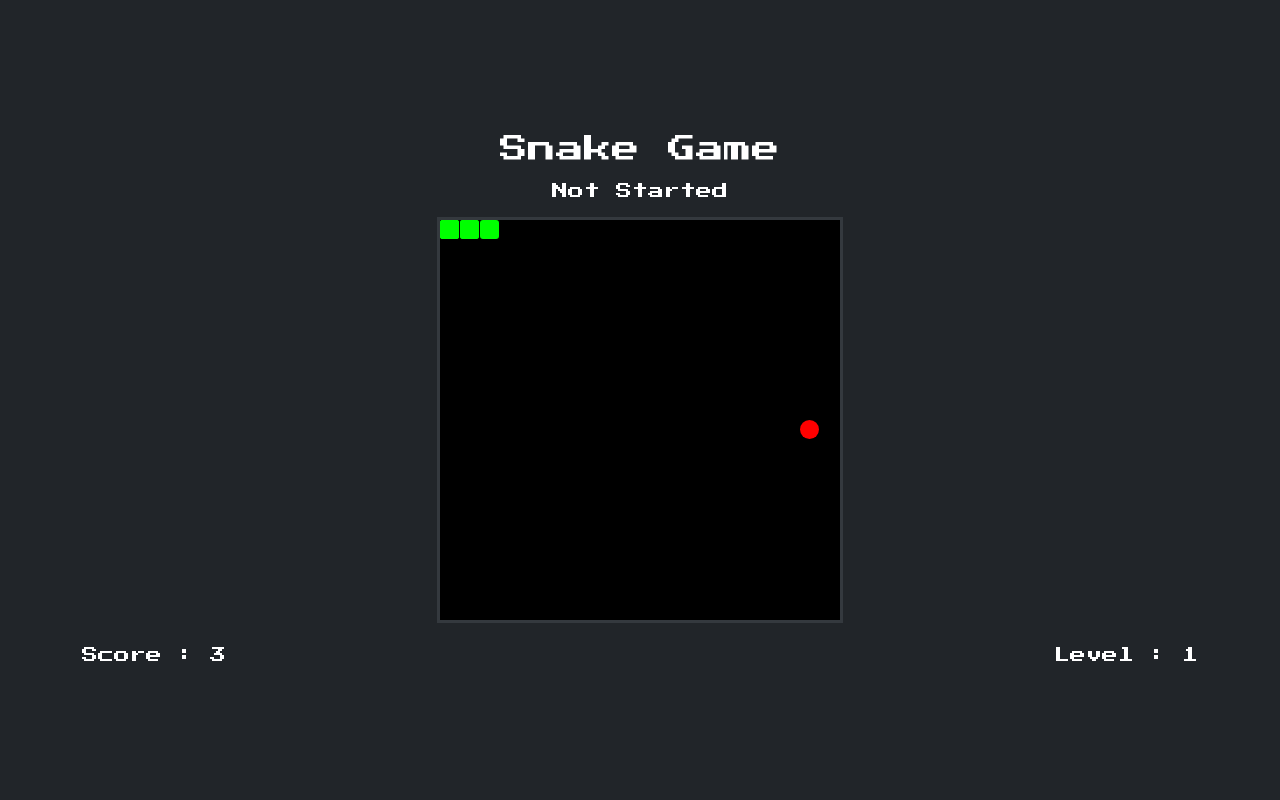
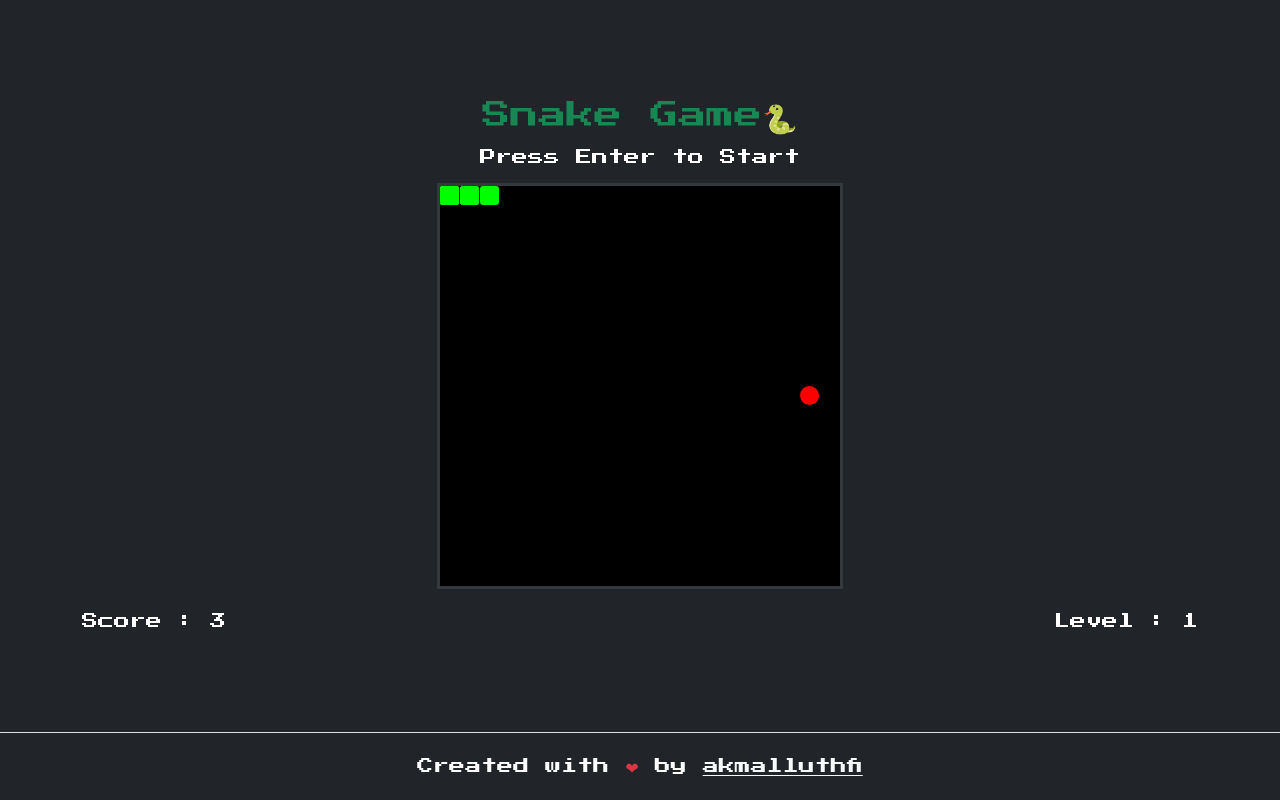
Before and after one commit to akmalluthfi/wt-snake-game, a plain HTML site: page index.html in a window 1280 px wide. Drawn offline with nearby package versions, Linux system fonts and the light colour scheme.

Commit message:
add footer

```diff
--- a/index.html
+++ b/index.html
@@ -15,11 +15,17 @@
   </head>
   <body class="text-bg-dark">
     <div class="container">
-			<div class="row min-vh-100 align-items-center justify-content-center">
+      <!-- <div class="row min-vh-100 align-items-center justify-content-center"> -->
+      <div
+        class="row align-items-center justify-content-center"
+        style="min-height: calc(100vh - 68px)"
+      >
         <div class="col">
-					<h3 class="text-center mb-3">Snake Game</h3>
+          <h3 class="text-center mb-3 text-success">Snake Game🐍</h3>
 
-					<h6 class="text-center mb-3" id="indicator-game">Not Started</h6>
+          <h6 class="text-center mb-3" id="indicator-game">
+            Press Enter to Start
+          </h6>
 
           <div class="text-center mb-3">
             <canvas
@@ -38,6 +44,15 @@
       </div>
     </div>
 
+    <footer class="border-top">
+      <h6 class="text-center py-4 bg-dark m-0">
+        Created with <span class="text-danger">❤</span> by
+        <a class="link-light" href="https://github.com/akmalluthfi">
+          akmalluthfi
+        </a>
+      </h6>
+    </footer>
+
     <script src="js/main.js"></script>
   </body>
 </html>
--- a/js/main.js
+++ b/js/main.js
@@ -6,15 +6,15 @@
  * */
 
 // html elements
-const board = document.getElementById("board");
-const ctx = board.getContext("2d");
-const scoreEl = document.getElementById("score");
-const levelEl = document.getElementById("level");
-const indicatorGame = document.getElementById("indicator-game");
+const board = document.getElementById('board');
+const ctx = board.getContext('2d');
+const scoreEl = document.getElementById('score');
+const levelEl = document.getElementById('level');
+const indicatorGame = document.getElementById('indicator-game');
 
 // variables state
 // state to save keydown, for first move it will be right
-let stateKey = "ArrowRight";
+let stateKey = 'ArrowRight';
 // size 1 box snake
 let objectSize = 20;
 // max size for board
@@ -57,7 +57,7 @@ const Game = {
 
     // debounce
     let timer = null;
-		document.addEventListener("keydown", (e) => {
+    document.addEventListener('keydown', (e) => {
       if (timer) clearTimeout(timer);
       timer = setTimeout(() => {
         this.handleKeydown(e);
@@ -72,34 +72,34 @@ const Game = {
   },
 
   renderBoard() {
-		ctx.fillStyle = "black";
+    ctx.fillStyle = 'black';
     ctx.fillRect(0, 0, board.width, board.height);
   },
 
   handleKeydown(event) {
-		if (event.key === "ArrowUp" && stateKey !== "ArrowDown") {
+    if (event.key === 'ArrowUp' && stateKey !== 'ArrowDown') {
       stateKey = event.key;
       operationX = 0;
       operationY = -1;
-		} else if (event.key === "ArrowRight" && stateKey !== "ArrowLeft") {
+    } else if (event.key === 'ArrowRight' && stateKey !== 'ArrowLeft') {
       stateKey = event.key;
       operationX = 1;
       operationY = 0;
-		} else if (event.key === "ArrowDown" && stateKey !== "ArrowUp") {
+    } else if (event.key === 'ArrowDown' && stateKey !== 'ArrowUp') {
       stateKey = event.key;
       operationX = 0;
       operationY = 1;
-		} else if (event.key === "ArrowLeft" && stateKey !== "ArrowRight") {
+    } else if (event.key === 'ArrowLeft' && stateKey !== 'ArrowRight') {
       stateKey = event.key;
       operationX = -1;
       operationY = 0;
     }
 
     if (!started) {
-			if (event.key === "Enter") {
-				indicatorGame.classList.remove("text-danger", "text-success");
-				indicatorGame.classList.add("text-success");
-				indicatorGame.innerText = "started";
+      if (event.key === 'Enter') {
+        indicatorGame.classList.remove('text-danger', 'text-success');
+        indicatorGame.classList.add('text-success');
+        indicatorGame.innerText = 'Started';
         Game.reset();
         started = true;
         this.run();
@@ -159,7 +159,7 @@ const Game = {
   },
 
   renderSnake() {
-		ctx.fillStyle = "lime";
+    ctx.fillStyle = 'lime';
     ctx.beginPath();
     trails.forEach((trail) => {
       ctx.roundRect(
@@ -167,7 +167,7 @@ const Game = {
         trail.y * objectSize,
         objectSize - 1,
         objectSize - 1,
-				3
+        3,
       );
       ctx.fill();
     });
@@ -186,7 +186,7 @@ const Game = {
   },
 
   reset() {
-		stateKey = "ArrowRight";
+    stateKey = 'ArrowRight';
     posSnakeX = 1;
     posSnakeY = 0;
     operationX = 1;
@@ -203,14 +203,14 @@ const Game = {
   },
 
   renderFood() {
-		ctx.fillStyle = "red";
+    ctx.fillStyle = 'red';
     ctx.beginPath();
     ctx.roundRect(
       posFoodX * objectSize,
       posFoodY * objectSize,
       objectSize - 1,
       objectSize - 1,
-			10
+      10,
     );
     ctx.fill();
   },
@@ -225,12 +225,12 @@ const Game = {
 
   setToGameOver() {
     started = false;
-		indicatorGame.classList.remove("text-success");
-		indicatorGame.classList.add("text-danger");
-		indicatorGame.innerText = "game over";
+    indicatorGame.classList.remove('text-success');
+    indicatorGame.classList.add('text-danger');
+    indicatorGame.innerText = 'game over';
   },
 };
 
-window.addEventListener("load", function () {
+window.addEventListener('load', function () {
   Game.start();
 });
```
Lines whose indentation alone changed are shown as unchanged.
